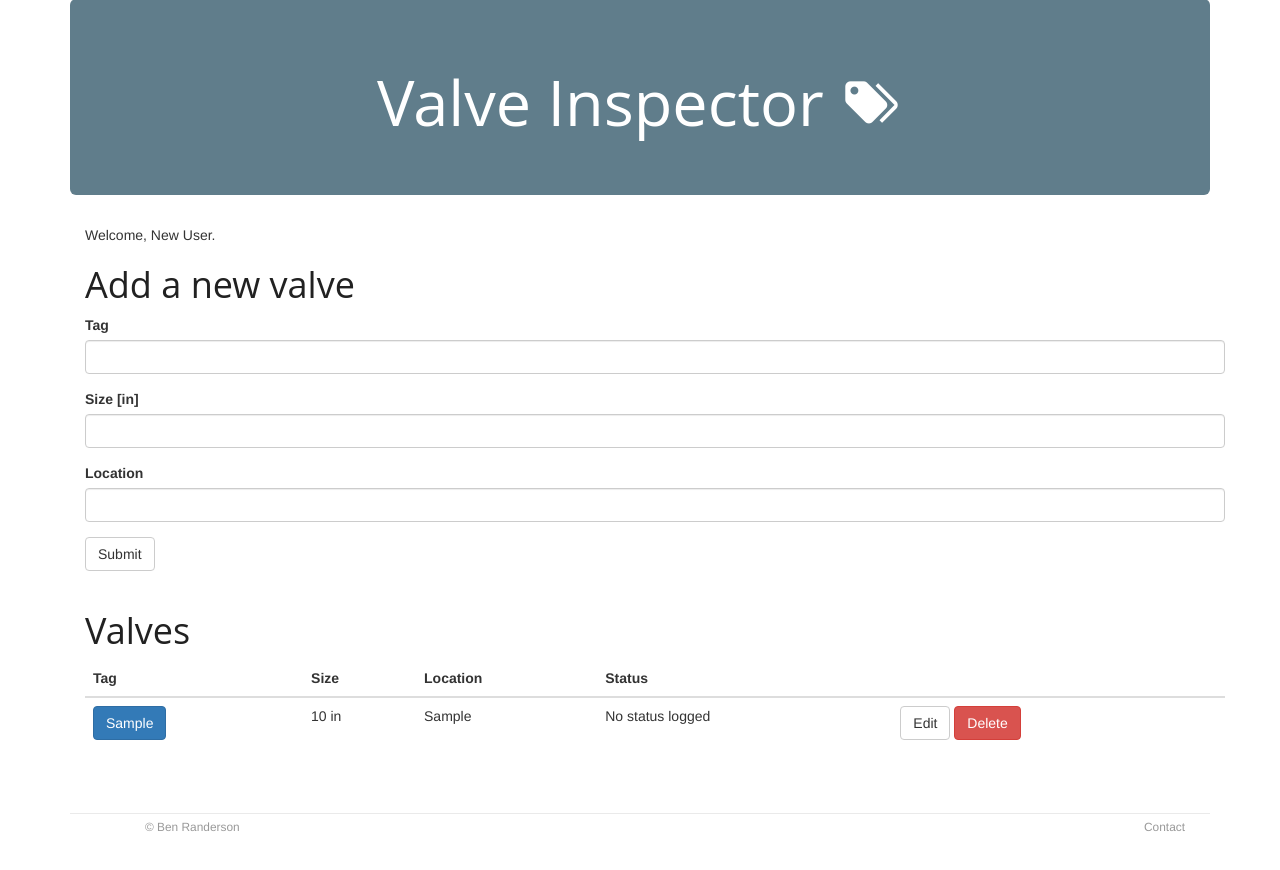
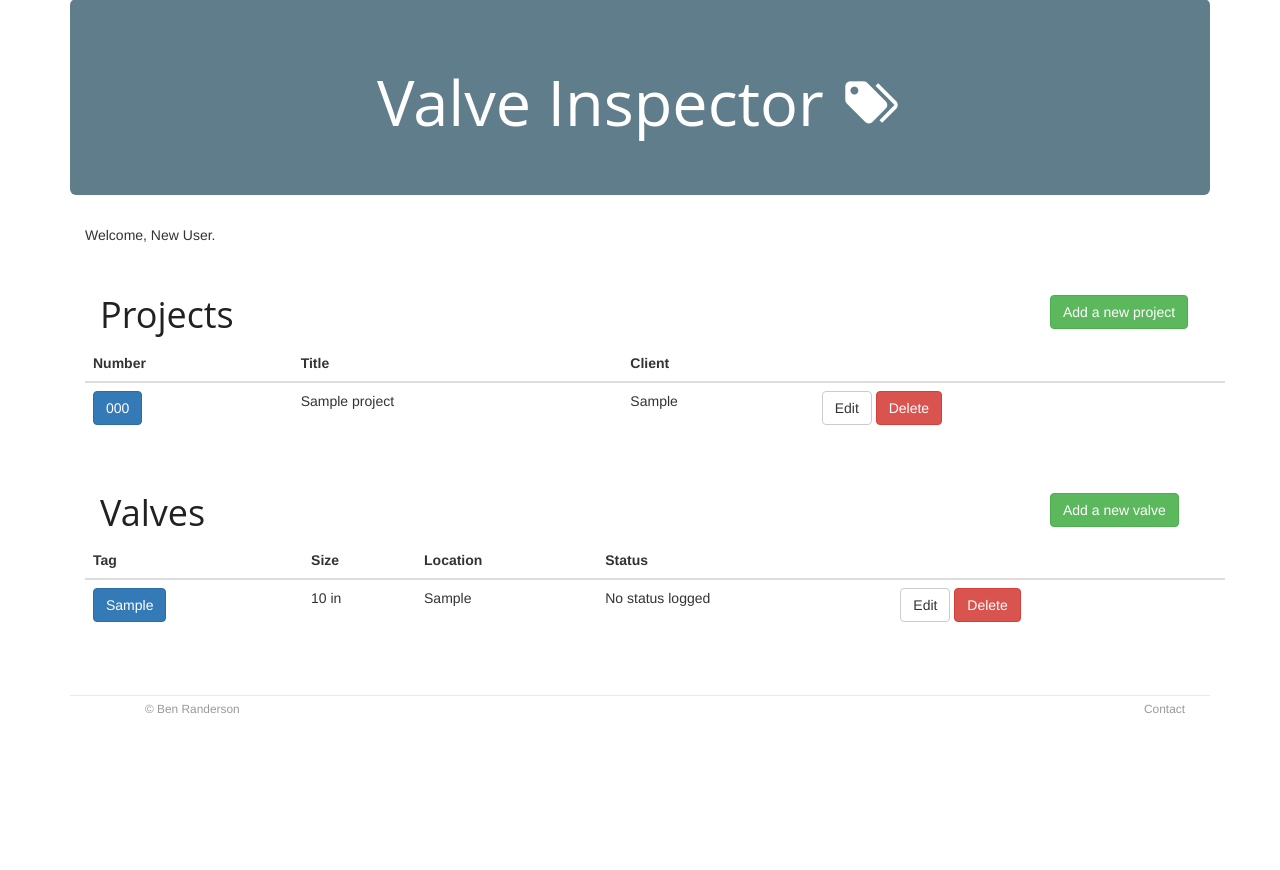
Before and after one commit to benranderson/valve-inspector, a Flask app: page / in a window 1280 px wide. Shown: the part 73-943 px from the top of the page. After the commit the page ends 786 px from the top, so only its background shows below. Run offline with Flask 2, Linux system fonts and the light colour scheme; tables that the repository leaves empty hold one stand-in row (values such as "Sample post"); data that the repository does not hold is empty; some libraries are stand-ins or nearby versions.

Commit message:
fleshes out project model

```diff
--- a/app/__init__.py
+++ b/app/__init__.py
@@ -8,7 +8,7 @@ from config import config
 
 bootstrap = Bootstrap()
 db = SQLAlchemy()
-admin = Admin()
+admin = Admin(template_mode='bootstrap3')
 
 login_manager = LoginManager()
 login_manager.session_protection = 'strong'
--- a/app/main/forms.py
+++ b/app/main/forms.py
@@ -1,8 +1,19 @@
 from datetime import datetime
 from flask_wtf import FlaskForm
-from wtforms import StringField, IntegerField, SubmitField, DateTimeField, \
-    SelectField, DecimalField
+from wtforms import StringField, IntegerField, SubmitField, \
+    DateTimeField, SelectField, DecimalField
+from wtforms.fields.html5 import DateField
 from wtforms.validators import Required
+
+
+class ProjectForm(FlaskForm):
+    number = StringField('Number', validators=[Required()])
+    title = StringField('Title', validators=[Required()])
+    client = StringField('Client', validators=[Required()])
+    vessel = StringField('Vessel')
+    campaign = StringField('Campaign')
+    date = DateField('Date', default=datetime.now)
+    submit = SubmitField('Submit')
 
 
 class ValveForm(FlaskForm):
@@ -20,8 +31,3 @@ class LogForm(FlaskForm):
                          validators=[Required()])
     turns = DecimalField('Number of turns', validators=[Required()])
     submit = SubmitField('Submit')
-
-    # def __init__(self, status):
-    #     super(LogForm, self).__init__()
-    #     self.status.default = status
-    #     self.process()
--- a/app/main/views.py
+++ b/app/main/views.py
@@ -1,12 +1,20 @@
 from flask import request, render_template, url_for, redirect, Response, flash
 from app.main import main
-from app.main.forms import ValveForm, LogForm
+from app.main.forms import ProjectForm, ValveForm, LogForm
 from app import db
-from app.models import Valve, Log
+from app.models import Project, Valve, Log
+from flask_admin.menu import MenuLink
 
 
 @main.route('/', methods=['GET', 'POST'])
 def index():
+    projects = Project.query.all()
+    valves = Valve.query.all()
+    return render_template('index.html', projects=projects, valves=valves)
+
+
+@main.route('/valve/add', methods=['GET', 'POST'])
+def valve_add():
     form = ValveForm()
     if form.validate_on_submit():
         valve = Valve(tag=form.tag.data, size=form.size.data,
@@ -14,8 +22,58 @@ def index():
         db.session.add(valve)
         flash('Valve added.')
         return redirect(url_for('.index'))
-    valves = Valve.query.all()
-    return render_template('index.html', form=form, valves=valves)
+    heading = "Add a new Valve"
+    return render_template('edit.html', form=form, heading=heading)
+
+
+@main.route('/project/add', methods=['GET', 'POST'])
+def project_add():
+    form = ProjectForm()
+    if form.validate_on_submit():
+        project = Project(number=form.number.data,
+                          title=form.title.data,
+                          client=form.client.data,
+                          vessel=form.vessel.data,
+                          campaign=form.campaign.data,
+                          date=form.date.data)
+        db.session.add(project)
+        flash('Project added.')
+        return redirect(url_for('.index'))
+    heading = "Add a new Project"
+    return render_template('edit.html', form=form, heading=heading)
+
+
+@main.route('/project/<int:id>', methods=['GET', 'POST'])
+def project(id):
+    project = Project.query.get_or_404(id)
+    return render_template('project.html', project=project)
+
+
+@main.route('/project/<int:id>/edit', methods=['GET', 'POST'])
+def project_edit(id):
+    project = Project.query.get_or_404(id)
+    form = ProjectForm(obj=project)
+    if form.validate_on_submit():
+        project.number = form.number.data
+        project.title = form.title.data
+        project.client = form.client.data
+        project.vessel = form.vessel.data
+        project.campaign = form.campaign.data
+        project.date = form.date.data
+        db.session.add(project)
+        flash('Project updated.')
+        return redirect(url_for('.index'))
+    heading = "Edit Project"
+    return render_template('edit.html', form=form, heading=heading)
+
+
+@main.route('/project/<int:id>/delete', methods=['GET', 'POST'])
+def project_delete(id):
+    project = Project.query.get_or_404(id)
+    db.session.delete(project)
+    db.session.commit()
+    flash('Project deleted.')
+    return redirect(url_for('.index'))
 
 
 @main.route('/valve/<int:id>', methods=['GET', 'POST'])
@@ -44,11 +102,11 @@ def valve_edit(id):
         db.session.add(valve)
         flash('Valve updated.')
         return redirect(url_for('.index'))
-    valves = Valve.query.all()
-    return render_template('index.html', form=form, valves=valves)
+    heading = "Edit Valve"
+    return render_template('edit.html', form=form, heading=heading)
 
 
-@main.route('/valve/<int:id>/delete', methods=['POST'])
+@main.route('/valve/<int:id>/delete', methods=['GET', 'POST'])
 def valve_delete(id):
     valve = Valve.query.get_or_404(id)
     db.session.delete(valve)
--- a/app/models.py
+++ b/app/models.py
@@ -185,6 +185,6 @@ class Project(db.Model):
         return self
 
 admin.add_view(ModelView(User, db.session))
+admin.add_view(ModelView(Project, db.session))
 admin.add_view(ModelView(Valve, db.session))
 admin.add_view(ModelView(Log, db.session))
-admin.add_view(ModelView(Project, db.session))
--- a/app/static/styles.css
+++ b/app/static/styles.css
@@ -23,6 +23,11 @@ h1, h2, h3, h4 {
   border-color: #CFD8DC;
   color: #757575;
 }
+
+.aln-right {
+  text-align: right;
+}
+
 
 /* footer */
 
--- a/app/templates/index.html
+++ b/app/templates/index.html
@@ -15,14 +15,34 @@
             New User.
         {% endif %}
         </p>
-
-        <h1>Add a new valve</h1>
-        <div>
-            {{ form.hidden_tag() }}
-            {{ wtf.quick_form(form) }}
+        <br>
+        <div class="col-sm-10"><h1>Projects</h1></div>
+        <br>
+        <div class="col-sm-2">
+            <a href="{{ url_for('.project_add') }}"><button type="button" class="btn btn-success">Add a new project</button></a>
         </div>
         <br>
-        <h1>Valves</h1>
+        <table class="table table-hover">
+            <br>
+            <thead><tr><th>Number</th><th>Title</th><th>Client</th><th></th></tr></thead>
+            {% for project in projects %}
+                <tr>
+                    <td><a href="{{ url_for('.project', id=project.id) }}"><button type="button" class="btn btn-primary">{{ project.number }}</button></a></td>
+                    <td>{{ project.title }}</td>
+                    <td>{{ project.client }}</td>
+                    <td>
+                        <a href="{{ url_for('main.project_edit', id=project.id) }}"><button type="button" class="btn btn-default">Edit</button></a>
+                        <a href="{{ url_for('main.project_delete', id=project.id) }}"><button type="button" class="btn btn-danger">Delete</button></a>
+                    </td>
+                </tr>
+            {% endfor %}
+        </table>
+        <br>
+        <div class="col-sm-10"><h1>Valves</h1></div>
+        <br>
+        <div class="col-sm-2">
+            <a href="{{ url_for('.valve_add') }}"><button type="button" class="btn btn-success">Add a new valve</button></a>
+        </div>
         <table class="table table-hover">
             <thead><tr><th>Tag</th><th>Size</th><th>Location</th><th>Status</th><th></th></tr></thead>
             {% for valve in valves %}
--- a/app/templates/valve.html
+++ b/app/templates/valve.html
@@ -5,7 +5,7 @@
     <div class="container">
         <p><a href="{{ url_for('main.index') }}"><button type="button" class="btn btn-default">Back</button></a></p>
         <h1>Valve Details</h1>
-        <table class="table table-hover valves">
+        <table class="table table-hover">
             <tr><td>Tag</td><td>{{ valve.tag }}</td></tr>
             <tr><td>Size</td><td>{{ valve.size }} in</td></tr>
             <tr><td>Location</td><td>{{ valve.location }}</td></tr>
```
Also changed, not shown: app/templates/edit.html (added, +12 -0 lines), app/templates/project.html (added, +21 -0 lines).
